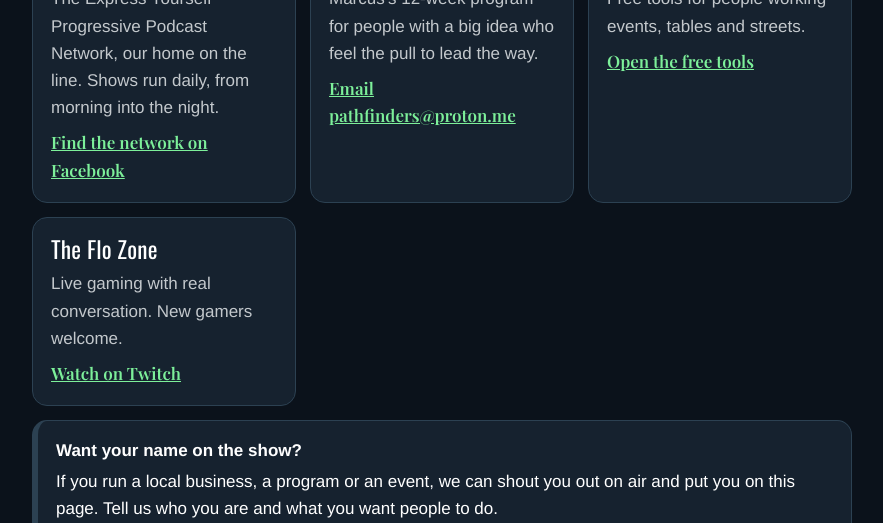
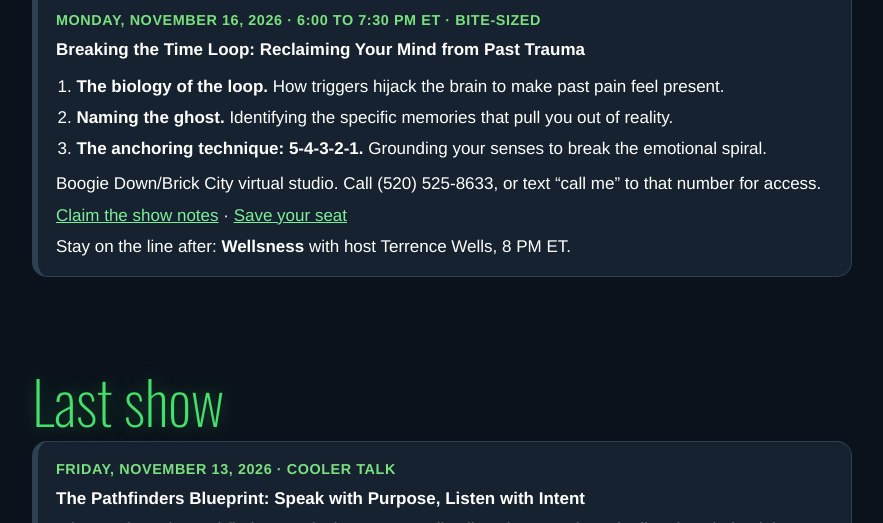
Before and after one commit to Flofokuz/prologic-site, a plain HTML site: page xtrahype/index.html in a window 1280 px wide. Shown: the part 3119-3642 px from the top of the page, without its empty margins (198-1081 px from the left). Drawn offline with nearby package versions, Linux system fonts and the light colour scheme.

Commit message:
Show page: next show, Breaking the Time Loop
Monday Nov 16 Bite-Sized episode, topic from Marcus, with show notes link and Wellsness follow-on.

Co-Authored-By: Claude Opus 5.5 <noreply@anthropic.com>
Claude-Session: https://claude.ai/code/session_01SdDMzMZxQhMegeXEgCU3eA

```diff
--- a/xtrahype/index.html
+++ b/xtrahype/index.html
@@ -266,6 +266,23 @@ html{scroll-padding-top:86px}
     </ol>
   </section>
 
+  <section aria-labelledby="h-next">
+    <h2 id="h-next">Next show</h2>
+    <div class="next">
+      <img src="/assets/ep-time-loop.webp" alt="Breaking the Time Loop, with Marcus and FloFokuz" width="1280" height="720" loading="lazy" style="width:100%;height:auto;border-radius:10px;margin-bottom:8px">
+      <span class="when">Monday, November 16, 2026 &middot; 6:00 to 7:30 PM ET &middot; Bite-Sized</span>
+      <b>Breaking the Time Loop: Reclaiming Your Mind from Past Trauma</b>
+      <ol style="margin:6px 0 4px;padding-left:1.2em;display:grid;gap:4px">
+        <li><b>The biology of the loop.</b> How triggers hijack the brain to make past pain feel present.</li>
+        <li><b>Naming the ghost.</b> Identifying the specific memories that pull you out of reality.</li>
+        <li><b>The anchoring technique: 5-4-3-2-1.</b> Grounding your senses to break the emotional spiral.</li>
+      </ol>
+      <span>Boogie Down/Brick City virtual studio. Call (520) 525-8633, or text &ldquo;call me&rdquo; to that number for access.</span>
+      <span><a href="https://docs.google.com/document/d/1-nUrqKIkOI7NeBF802Rv_RwYlU3-DYPIfTLYsVJZVYQ/edit?usp=drivesdk" target="_blank" rel="noopener">Claim the show notes</a> &middot; <a href="https://cal.com/flo-fokuz-yriw4c/xtra-hype-live" target="_blank" rel="noopener">Save your seat</a></span>
+      <span>Stay on the line after: <b>Wellsness</b> with host Terrence Wells, 8 PM ET.</span>
+    </div>
+  </section>
+
   <section aria-labelledby="h-last">
     <h2 id="h-last">Last show</h2>
     <div class="next">
```
